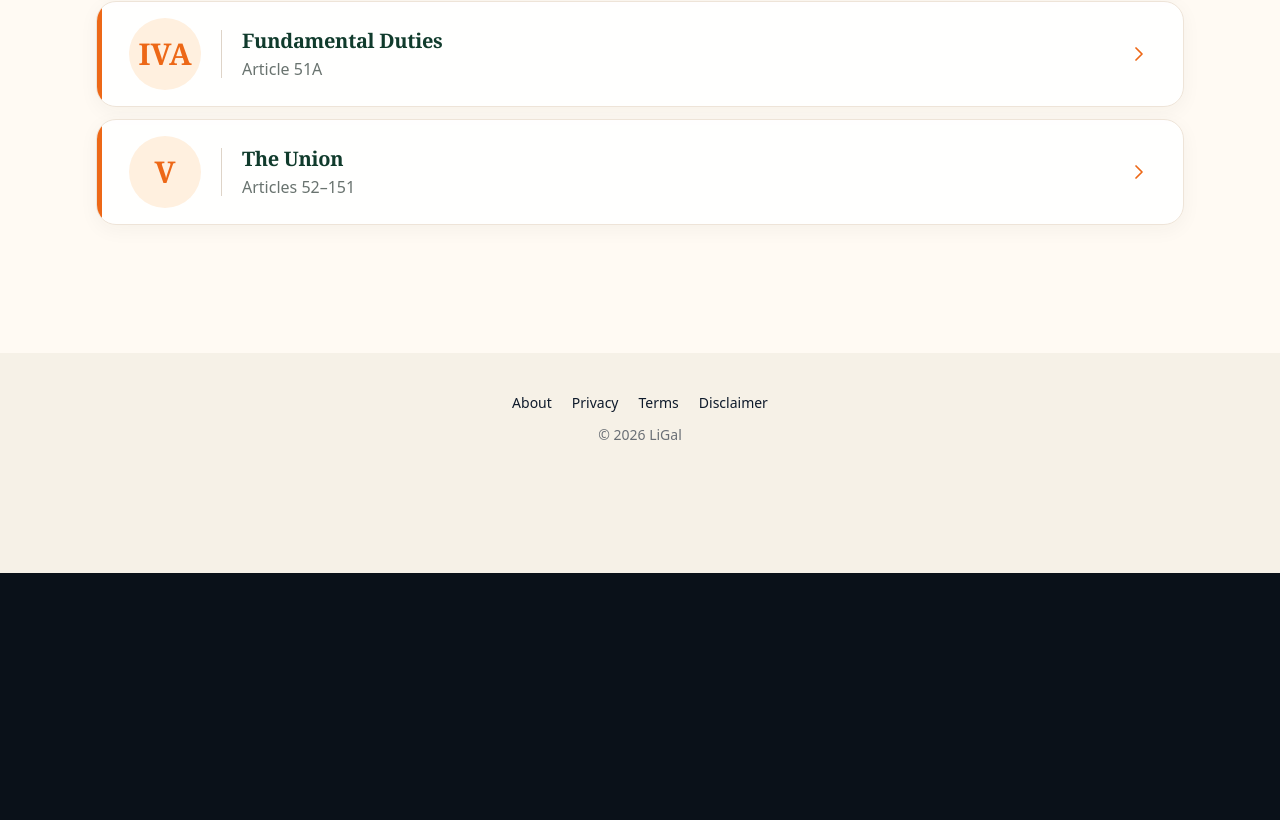
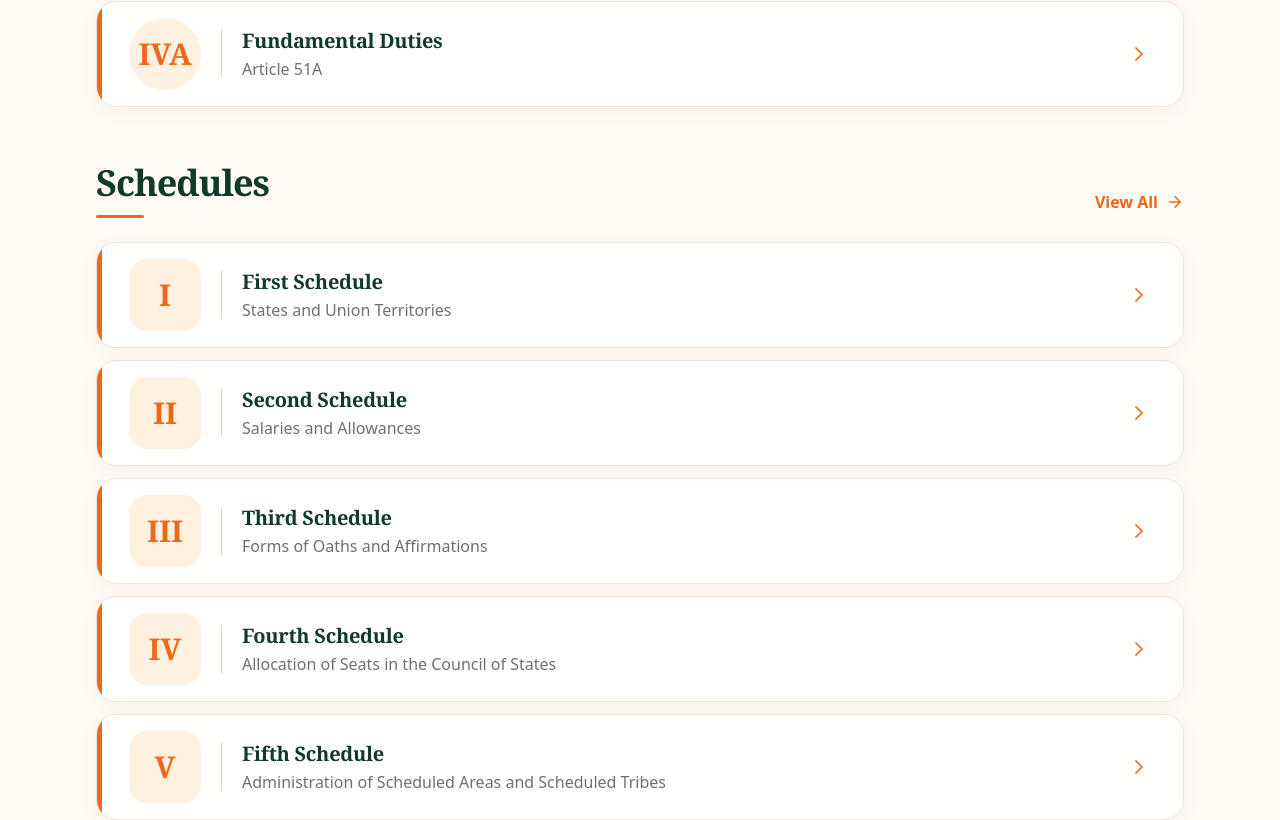
Before and after one commit to muradkhurram/Ligal, a Next.js app: page /constitution in a window 1280 px wide. Shown: the part 1220-2040 px from the top of the page. Before the commit the page ends 1793 px from the top, so only its background shows below. Built offline with nearby package versions, Linux system fonts and the light colour scheme.

Commit message:
Redesign Legal homepage

```diff
--- a/components/constitution/ConstitutionParts.tsx
+++ b/components/constitution/ConstitutionParts.tsx
@@ -1,13 +1,50 @@
 import Link from "next/link";
-import { ArrowRight } from "lucide-react";
+import { ArrowRight, ChevronRight } from "lucide-react";
 import { constitutionParts } from "@/data/constitution/parts";
 import { ConstitutionPartCard } from "./ConstitutionPartCard";
+
+const schedules = [
+  {
+    roman: "I",
+    title: "First Schedule",
+    description: "States and Union Territories",
+    slug: "schedule-i",
+  },
+  {
+    roman: "II",
+    title: "Second Schedule",
+    description: "Salaries and Allowances",
+    slug: "schedule-ii",
+  },
+  {
+    roman: "III",
+    title: "Third Schedule",
+    description: "Forms of Oaths and Affirmations",
+    slug: "schedule-iii",
+  },
+  {
+    roman: "IV",
+    title: "Fourth Schedule",
+    description: "Allocation of Seats in the Council of States",
+    slug: "schedule-iv",
+  },
+  {
+    roman: "V",
+    title: "Fifth Schedule",
+    description: "Administration of Scheduled Areas and Scheduled Tribes",
+    slug: "schedule-v",
+  },
+
+];
 
 export function ConstitutionParts() {
   return (
     <section className="mx-auto w-full max-w-6xl px-4 pb-32 pt-10 sm:px-6 sm:pt-12 lg:px-8">
 
-      {/* Section heading */}
+      {/* =========================
+          CONSTITUTION PARTS
+          ========================= */}
+
       <div className="mb-6 flex items-end justify-between gap-4">
         <div>
           <h2 className="font-serif text-3xl font-semibold tracking-[-0.03em] text-[#103b2c] sm:text-4xl">
@@ -26,7 +63,7 @@ export function ConstitutionParts() {
         </Link>
       </div>
 
-      {/* Parts */}
+      {/* Constitution Parts */}
       <div className="space-y-3">
         {constitutionParts.map((part) => (
           <ConstitutionPartCard
@@ -35,6 +72,72 @@ export function ConstitutionParts() {
           />
         ))}
       </div>
+
+
+      {/* =========================
+          SCHEDULES
+          ========================= */}
+
+      <div className="mb-6 mt-14 flex items-end justify-between gap-4">
+        <div>
+          <h2 className="font-serif text-3xl font-semibold tracking-[-0.03em] text-[#103b2c] sm:text-4xl">
+            Schedules
+          </h2>
+
+          <span className="mt-3 block h-[3px] w-12 rounded-full bg-[#ed6817]" />
+        </div>
+
+        <Link
+          href="/constitution/schedules"
+          className="mb-1 flex shrink-0 items-center gap-2 font-sans text-sm font-semibold text-[#ed6817] transition-opacity hover:opacity-70 sm:text-base"
+        >
+          View All
+          <ArrowRight size={18} />
+        </Link>
+      </div>
+
+      {/* Schedules */}
+      <div className="space-y-3">
+        {schedules.map((schedule) => (
+          <Link
+            key={schedule.slug}
+            href={`/constitution/schedules/${schedule.slug}`}
+            className="group relative flex min-h-[94px] items-center overflow-hidden rounded-[20px] border border-[#eee4d8] bg-white/90 px-4 py-4 shadow-[0_5px_20px_rgba(55,45,30,0.045)] transition-all duration-300 hover:-translate-y-0.5 hover:border-[#ed6817]/20 hover:shadow-[0_10px_28px_rgba(55,45,30,0.08)] sm:min-h-[102px] sm:px-6"
+          >
+            {/* Orange edge */}
+            <span className="absolute inset-y-0 left-0 w-[5px] bg-[#ed6817]" />
+
+            {/* Schedule numeral */}
+            <div className="ml-2 flex h-[64px] w-[64px] shrink-0 items-center justify-center rounded-[18px] bg-[#fff0df] sm:h-[72px] sm:w-[72px]">
+              <span className="font-serif text-2xl font-semibold text-[#ed6817] sm:text-3xl">
+                {schedule.roman}
+              </span>
+            </div>
+
+            {/* Divider */}
+            <div className="mx-5 hidden h-12 w-px bg-[#ded4c8] sm:block" />
+
+            {/* Schedule text */}
+            <div className="min-w-0 flex-1 py-1 pl-4 sm:pl-0">
+              <h3 className="font-serif text-lg font-semibold leading-tight tracking-[-0.015em] text-[#103b2c] sm:text-xl">
+                {schedule.title}
+              </h3>
+
+              <p className="mt-1 font-sans text-sm text-[#69736f] sm:text-base">
+                {schedule.description}
+              </p>
+            </div>
+
+            {/* Arrow */}
+            <ChevronRight
+              className="mr-1 shrink-0 text-[#ed6817] transition-transform duration-300 group-hover:translate-x-1 sm:mr-2"
+              size={24}
+              strokeWidth={1.7}
+            />
+          </Link>
+        ))}
+      </div>
+
     </section>
   );
 }
--- a/data/constitution/parts.ts
+++ b/data/constitution/parts.ts
@@ -36,10 +36,46 @@ export const constitutionParts: ConstitutionPart[] = [
     articles: "Article 51A",
     slug: "part-iva",
   },
+
+];
+
+export type ConstitutionSchedule = {
+  roman: string;
+  title: string;
+  description: string;
+  slug: string;
+};
+
+export const constitutionSchedules: ConstitutionSchedule[] = [
+  {
+    roman: "I",
+    title: "First Schedule",
+    description: "States and Union Territories",
+    slug: "schedule-i",
+  },
+  {
+    roman: "II",
+    title: "Second Schedule",
+    description: "Salaries and Allowances",
+    slug: "schedule-ii",
+  },
+  {
+    roman: "III",
+    title: "Third Schedule",
+    description: "Forms of Oaths and Affirmations",
+    slug: "schedule-iii",
+  },
+  {
+    roman: "IV",
+    title: "Fourth Schedule",
+    description: "Allocation of Seats in the Council of States",
+    slug: "schedule-iv",
+  },
   {
     roman: "V",
-    title: "The Union",
-    articles: "Articles 52–151",
-    slug: "part-v",
+    title: "Fifth Schedule",
+    description: "Administration and Control of Scheduled Areas and Scheduled Tribes",
+    slug: "schedule-v",
   },
+
 ];
```
